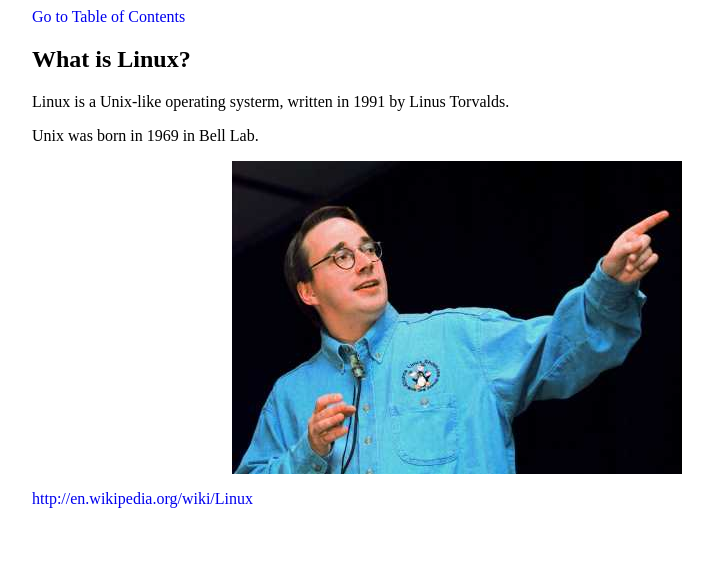
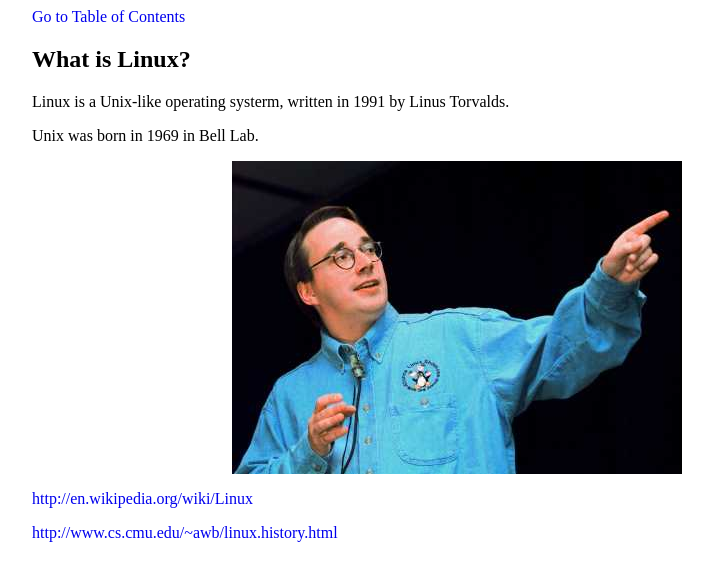
Before and after one commit to happypeter/LGCB, a Jekyll site: the page built from book/linux_intro.md, in a window 1280 px wide. Shown: the top 581 px of the page, without its empty margins (68-781 px from the left). Built offline with Jekyll 4.4.1, drawn with Linux system fonts in a browser that asks for light colours; Markdown is read by kramdown in place of the engine named in the settings.

Commit message:
linux history

```diff
--- a/book/linux_intro.md
+++ b/book/linux_intro.md
@@ -10,3 +10,6 @@ Unix was born in 1969 in Bell Lab.
 ![linus](../images/linus.jpg)
 
 <http://en.wikipedia.org/wiki/Linux>
+
+
+<http://www.cs.cmu.edu/~awb/linux.history.html>
```
